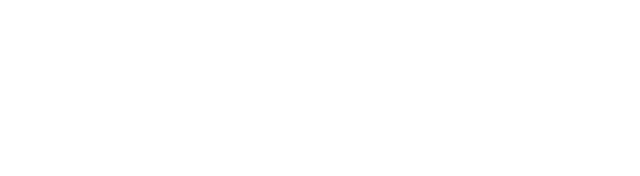
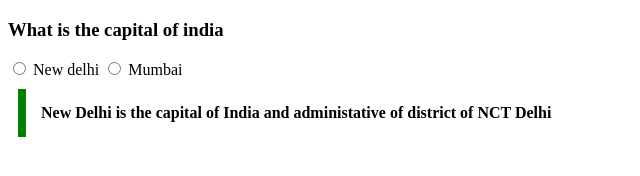
Before and after one commit to acciojob/trivia-Atharv1191, a website: page main.html in a window 1280 px wide. Shown: the whole page, without its empty margins (0-640 px from the left). Drawn offline with Linux system fonts and the light colour scheme.

Commit message:
i change in main.html and style.css

```diff
--- a/main.html
+++ b/main.html
@@ -7,6 +7,22 @@
 </head>
 
 <body>
+<h3>What is the capital of india</h3>
+<form>
+    <input type="radio" class="radio" name="catagory" id="New delhi" value="New Delhi" required>
+    <lebel for="New delhi">New delhi</lebel>
+    <input type="radio" class="radio" name="catagory" id="Mumbai" value="Mumbai" required>
+    <lebel for="Mumbai">Mumbai</lebel><br>
+    <blockquote>
+        New Delhi is the capital of India and administative of district of NCT Delhi
+    </blockuote>
+
+</form>
+</body>
+</html>
+
+
+<body>
 	<!-- the entire body must be written by student -->
     <script type="text/javascript" src="./script.js">
 </script>
--- a/styles.css
+++ b/styles.css
@@ -1,2 +1,11 @@
 
 /* Your CSS Code here. */
+blockquote
+{
+    max-width:600px;
+    margin: 10px;
+    padding:15px;
+    border-left: 8px solid green;
+    background-color: #f8fffe"";
+    font-weight:bold;
+}
```
